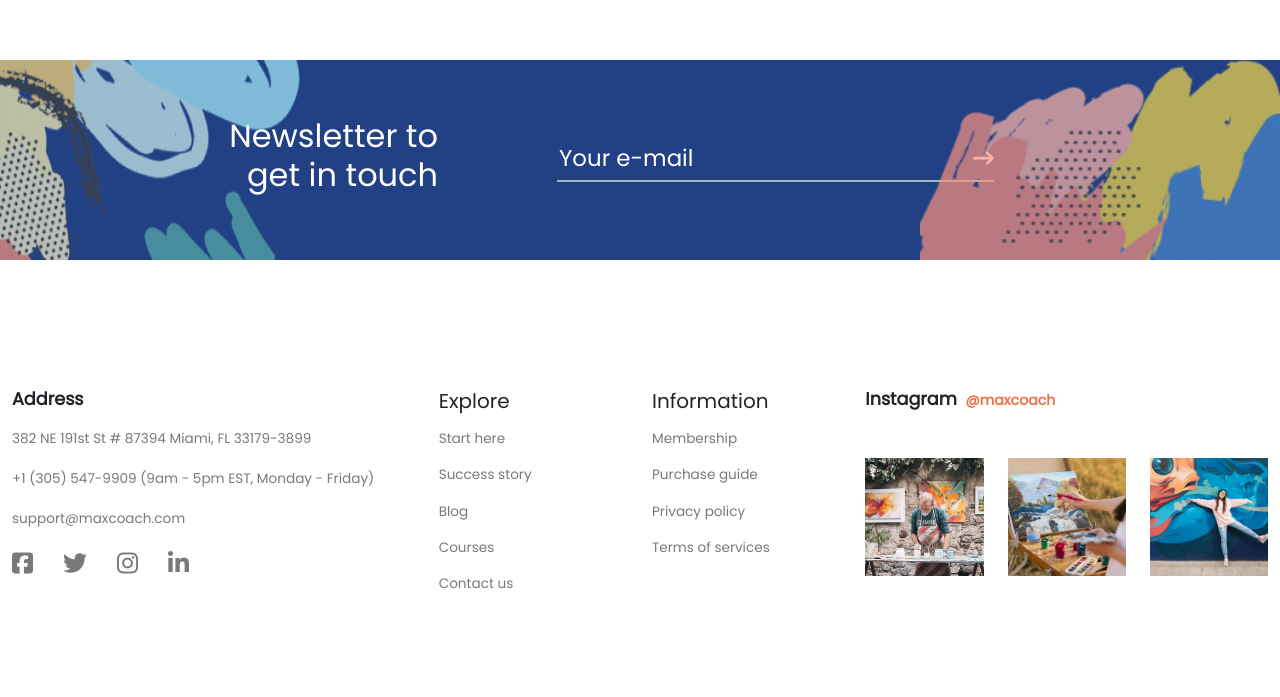
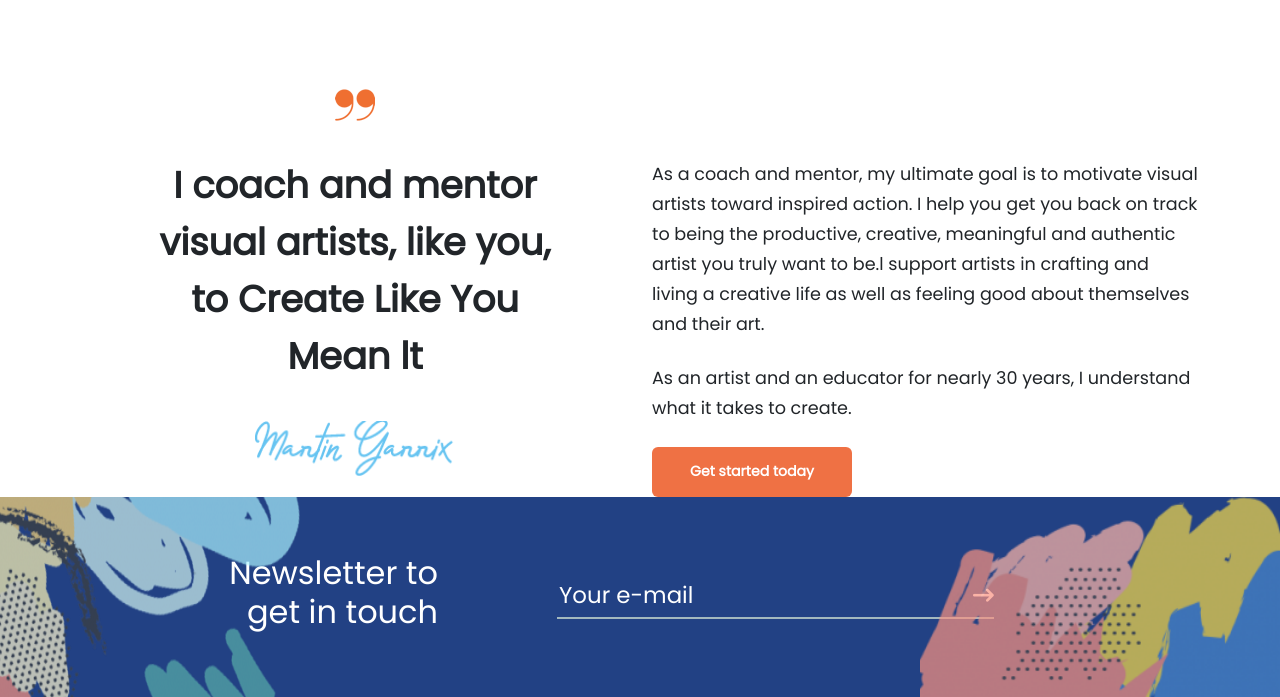
Before and after one commit to Benedettopana/proj-html-vuejs, a Vue app: page / in a window 1280 px wide. Shown: the part 1547-2244 px from the top of the page. Built offline with nearby package versions, Linux system fonts and the light colour scheme.

Commit message:
[add]citation

```diff
--- a/src/components/partials/Citation.vue
+++ b/src/components/partials/Citation.vue
@@ -1,11 +1,50 @@
 <script>
-export default {};
+import { store } from "../../data/store";
+import BtnPrimary from "./BtnPrimary.vue";
+export default {
+  components: {
+    BtnPrimary,
+  },
+  data() {
+    return {
+      store,
+      imgPath: "../../../../public/img/citation/",
+      quote: "artist-quote-icon.png",
+      script: "martin-garrix.png",
+    };
+  },
+};
 </script>
 <template>
   <div id="citation" class="container-xl">
     <div class="row row-cols-1 row-cols-md-2">
-      <div class="col"></div>
-      <div class="col"></div>
+      <div class="col d-flex flex-column">
+        <div class="d-flex justify-content-center">
+          <img class="quote" :src="`${imgPath}${quote}`" :alt="`${script}`" />
+        </div>
+
+        <h2>
+          I coach and mentor visual artists, like you, to Create Like You Mean
+          lt
+        </h2>
+        <div class="d-flex justify-content-center">
+          <img class="script" :src="`${imgPath}${script}`" :alt="`${script}`" />
+        </div>
+      </div>
+      <div class="col started">
+        <p>
+          As a coach and mentor, my ultimate goal is to motivate visual artists
+          toward inspired action. I help you get you back on track to being the
+          productive, creative, meaningful and authentic artist you truly want
+          to be.l support artists in crafting and living a creative life as well
+          as feeling good about themselves and their art.
+        </p>
+        <p class="my-4">
+          As an artist and an educator for nearly 30 years, I understand what it
+          takes to create.
+        </p>
+        <BtnPrimary :btnContent="store.button.coaching" />
+      </div>
     </div>
   </div>
 </template>
@@ -16,5 +55,26 @@ export default {};
 
 #citation {
   margin-top: 200px;
+  .quote {
+    width: 40px;
+    height: 32px;
+  }
+  .script {
+    width: 200px;
+    height: 56px;
+  }
+  h2 {
+    text-align: center;
+    line-height: 57px;
+    font-weight: 800;
+    font-size: 2.3em;
+    width: 431px;
+    margin: 36px auto;
+  }
+  .started {
+    margin-top: 70px;
+    line-height: 30px;
+    font-size: 1.1em;
+  }
 }
 </style>
--- a/src/components/partials/Point.vue
+++ b/src/components/partials/Point.vue
@@ -40,7 +40,7 @@ export default {
   margin-right: 30px;
 }
 .top-spacing {
-  margin-top: 30px;
+  margin-top: 60px;
 }
 #pointImg-second,
 #pointImg-first {
```
Also changed, not shown: public/img/citation/artist-quote-icon.png (added), public/img/citation/martin-garrix.png (added).
